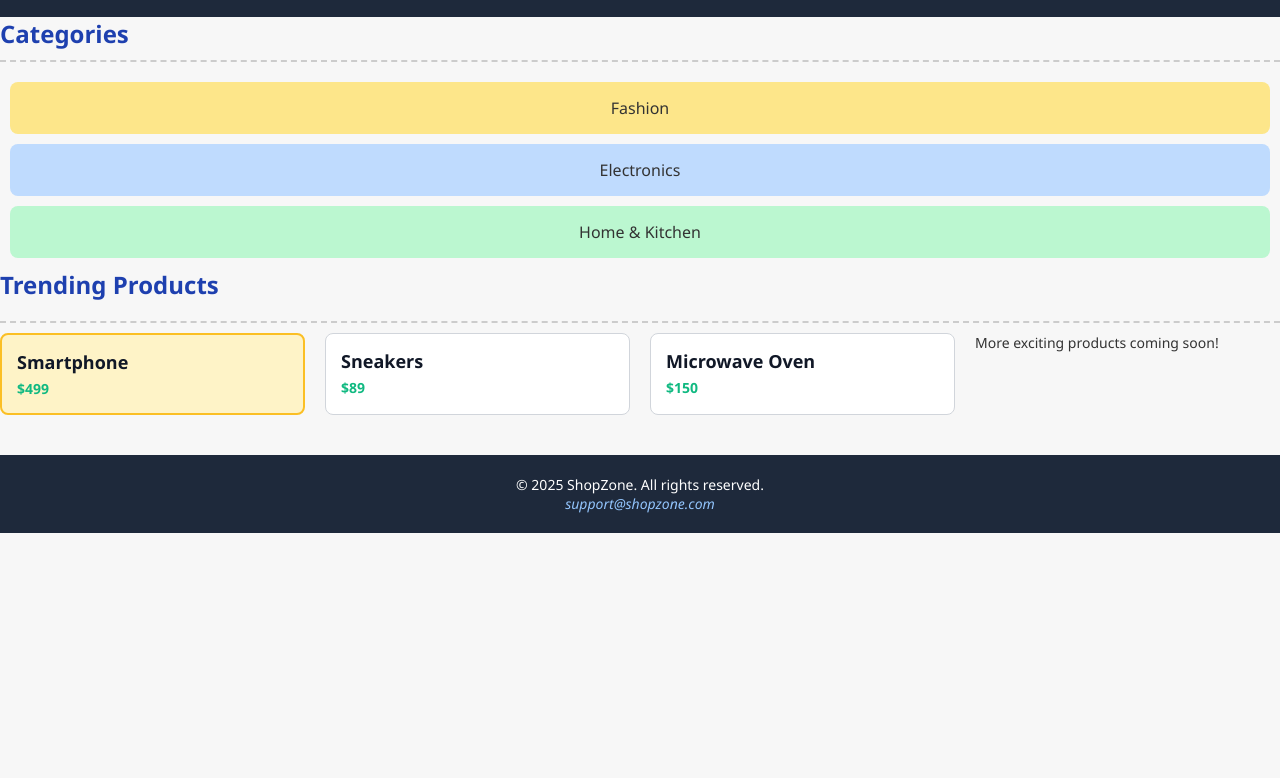
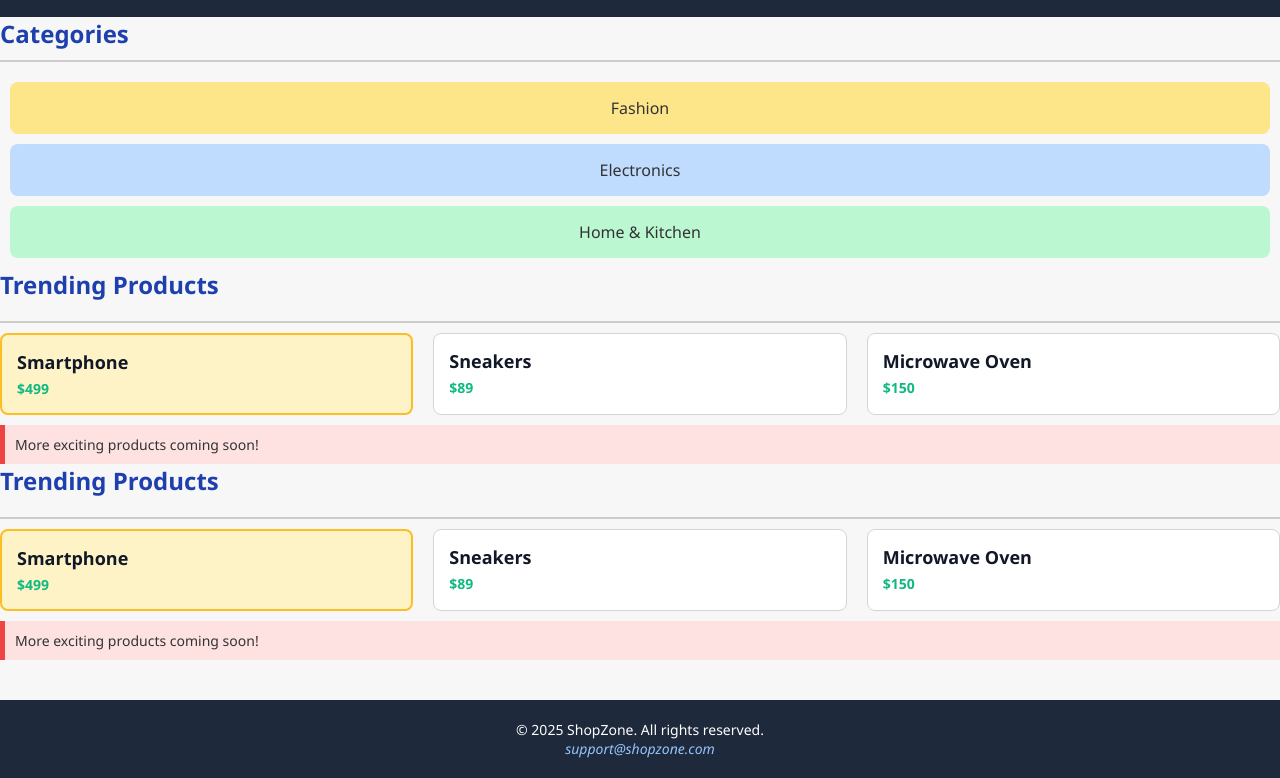
Before and after one commit to vamsee1317/decoders, a plain HTML site: page css/selectors/index.html in a window 1280 px wide. Shown: the part 61-839 px from the top of the page. Before the commit the page ends 800 px from the top, so only its background shows below. Drawn offline with Linux system fonts and the light colour scheme.

Commit message:
CombinationSelectors

```diff
--- a/css/selectors/index.html
+++ b/css/selectors/index.html
@@ -22,18 +22,6 @@
         </ul>
       </nav>
     </header>
-
-
-    <!-- <div id="main-header" class="header">
-      <div class="logo">ShopZone</div>
-      <nav class="navbar">
-        <ul class="nav-list">
-          <li><a href="#" class="nav-link">Home</a></li>
-          <li><a href="#" class="nav-link">Products</a></li>
-          <li><a href="#" class="nav-link">Contact</a></li>
-        </ul>
-      </nav>
-    </div> -->
 
     <!-- Category Section -->
     <section id="categories">
@@ -61,8 +49,28 @@
           <h3 class="product-title">Microwave Oven</h3>
           <p class="price">$150</p>
         </div>
-        <p class="note">More exciting products coming soon!</p>
+
       </div>
+    <p class="note">More exciting products coming soon!</p>
+    </section>
+
+        <section id="trending">
+      <h2>Trending Products</h2>
+      <div class="product-grid">
+        <div class="product-card featured" id="p1">
+          <h3 class="product-title">Smartphone</h3>
+          <p class="price">$499</p>
+        </div>
+        <div class="product-card" id="p2">
+          <h3 class="product-title">Sneakers</h3>
+          <p class="price">$89</p>
+        </div>
+        <div class="product-card" id="p3">
+          <h3 class="product-title">Microwave Oven</h3>
+          <p class="price">$150</p>
+        </div>
+      </div>
+      <p class="note">More exciting products coming soon!</p>
     </section>
 
     <!-- Footer Section -->
--- a/css/selectors/main.css
+++ b/css/selectors/main.css
@@ -109,7 +109,7 @@ h2, h3 {
 
 /* ========== ADJACENT SIBLING SELECTOR ========== */
 h2 + div {
-  border-top: 2px dashed #ccc;
+  border-top: 2px solid #ccc;
   margin-top: 10px;
   padding-top: 10px;
 }
```
Also changed, not shown: css/selectors/style.css (+37 -0 lines).
